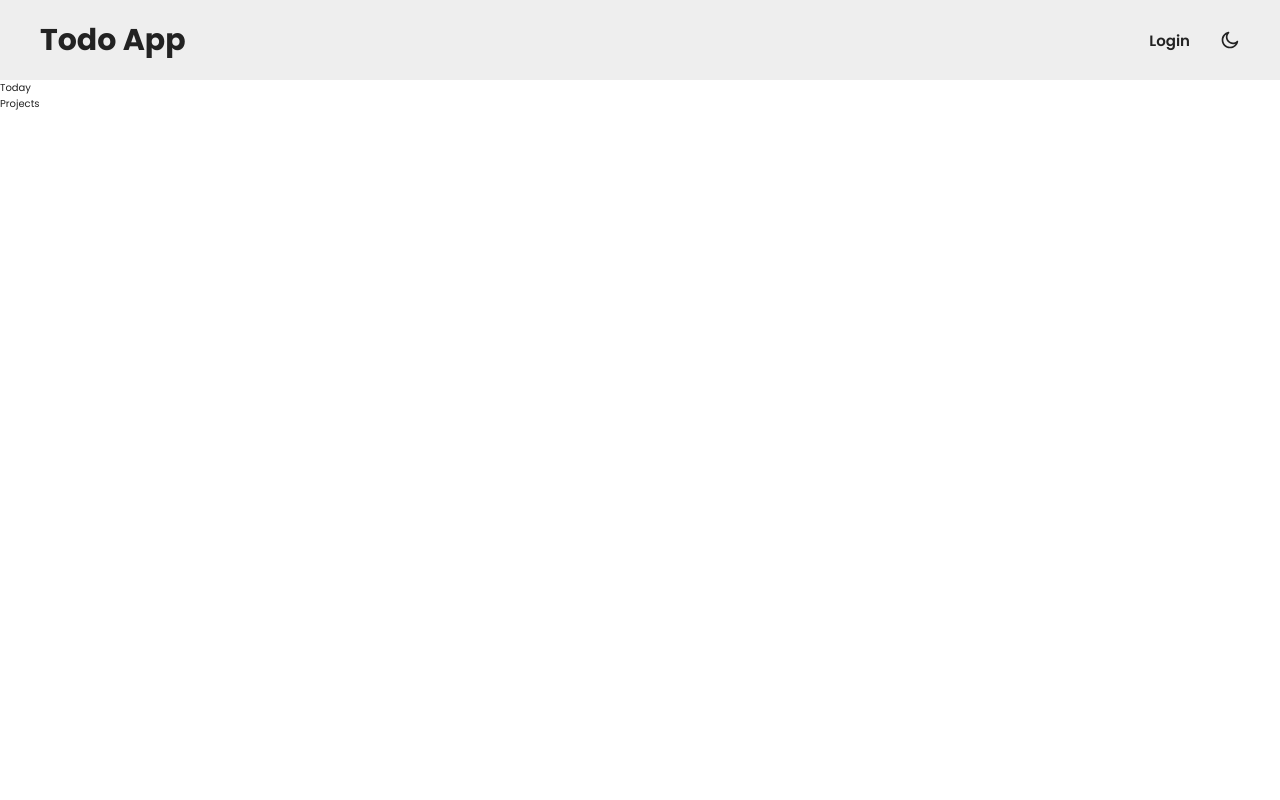
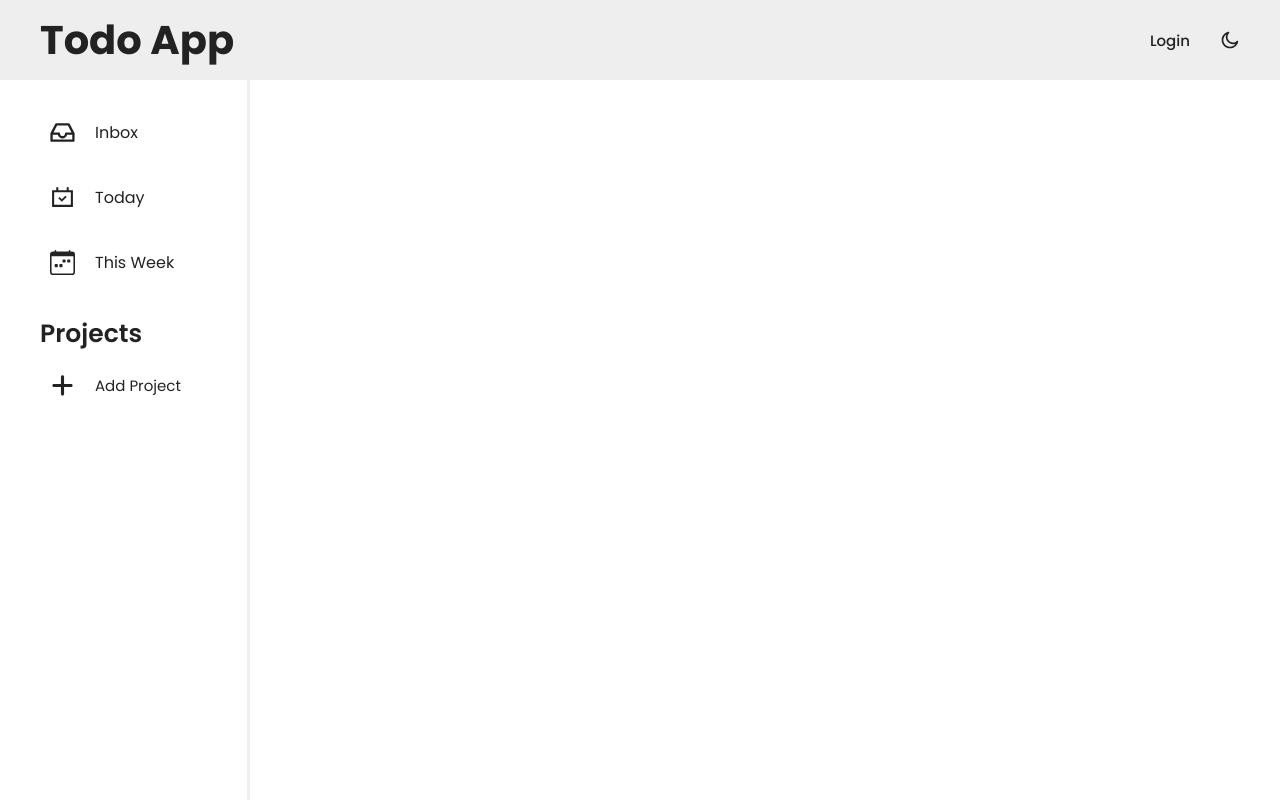
Before and after one commit to gunesozdogan/popupsmart-react-practicum-first-case, a website built with webpack: page dist/index.html in a window 1280 px wide. Built offline with nearby package versions, Linux system fonts and the light colour scheme.

Commit message:
Add navigation section

```diff
--- a/dist/index.html
+++ b/dist/index.html
@@ -30,12 +30,78 @@
                 </div>
             </header>
             <main>
-                <nav>
-                    <div class="today">
-                        <span>Today</span>
+                <nav class="nav">
+                    <div class="inbox-section nav-section">
+                        <span class="inbox-heading nav-heading"
+                            ><?xml version="1.0" ?><svg
+                                class="inbox-icon nav-icon"
+                                id="Layer_2"
+                                style="enable-background: new 0 0 32 32"
+                                version="1.1"
+                                viewBox="0 0 32 32"
+                                xml:space="preserve"
+                                xmlns="http://www.w3.org/2000/svg"
+                                xmlns:xlink="http://www.w3.org/1999/xlink"
+                            >
+                                <g>
+                                    <path
+                                        d="M31.33044,16.76752L25.17084,4.8183c-0.25684-0.49896-0.77142-0.81244-1.33295-0.81244H8.15955   c-0.56152,0-1.07611,0.31348-1.33295,0.81244L0.66699,16.76752C0.56665,16.98346,0.50891,17.21674,0.5,17.45496v9.03931   c0,0.828,0.67181,1.49988,1.49988,1.49988h27.99768c0.82806,0,1.49988-0.67188,1.49988-1.49988   c-0.01239-0.05481,0.01526-9.04504-0.00531-9.09216C31.48468,17.18103,31.42102,16.96759,31.33044,16.76752z M9.07349,7.00562   h13.85046l4.61316,8.94946h-6.88837c-0.82806,0-1.49988,0.71185-1.49988,1.53992c-0.11523,4.16351-6.20898,4.15924-6.30029-0.04016   c0-0.82794-0.67181-1.49976-1.49988-1.49976H4.46033L9.07349,7.00562z M28.49768,24.99438H3.49976v-6.03955h6.52386   c0.65717,2.68921,3.08667,4.69,5.9751,4.69c2.87964,0,5.30328-1.98907,5.96924-4.69h6.52972V24.99438z"
+                                    />
+                                </g>
+                            </svg>
+                            Inbox</span
+                        >
                     </div>
-                    <div><span class="this-week"></span></div>
-                    <div>Projects</div>
+                    <div class="today-section nav-section">
+                        <span class="today-heading nav-heading"
+                            ><?xml version="1.0" ?><svg
+                                class="today-icon nav-icon"
+                                data-name="Layer 1"
+                                id="Layer_1"
+                                viewBox="0 0 24 24"
+                                xmlns="http://www.w3.org/2000/svg"
+                            >
+                                <title />
+                                <path
+                                    d="M18,5V3a1,1,0,0,0-2,0V5H8V3A1,1,0,0,0,6,3V5H2V21H22V5Zm2,14H4V7H20Zm-3.94-7.58-1.2-1.2L11.3,13.78,9.14,11.63l-1.2,1.2,3.36,3.36Z"
+                                /></svg
+                            >Today</span
+                        >
+                    </div>
+                    <div class="this-week-section nav-section">
+                        <span class="this-week-heading nav-heading"
+                            ><?xml version="1.0" ?><svg
+                                class="this-week-icon nav-icon"
+                                fill="currentColor"
+                                height="16"
+                                viewBox="0 0 16 16"
+                                width="16"
+                                xmlns="http://www.w3.org/2000/svg"
+                            >
+                                <path
+                                    d="M11 6.5a.5.5 0 0 1 .5-.5h1a.5.5 0 0 1 .5.5v1a.5.5 0 0 1-.5.5h-1a.5.5 0 0 1-.5-.5v-1zm-3 0a.5.5 0 0 1 .5-.5h1a.5.5 0 0 1 .5.5v1a.5.5 0 0 1-.5.5h-1a.5.5 0 0 1-.5-.5v-1zm-5 3a.5.5 0 0 1 .5-.5h1a.5.5 0 0 1 .5.5v1a.5.5 0 0 1-.5.5h-1a.5.5 0 0 1-.5-.5v-1zm3 0a.5.5 0 0 1 .5-.5h1a.5.5 0 0 1 .5.5v1a.5.5 0 0 1-.5.5h-1a.5.5 0 0 1-.5-.5v-1z"
+                                />
+                                <path
+                                    d="M3.5 0a.5.5 0 0 1 .5.5V1h8V.5a.5.5 0 0 1 1 0V1h1a2 2 0 0 1 2 2v11a2 2 0 0 1-2 2H2a2 2 0 0 1-2-2V3a2 2 0 0 1 2-2h1V.5a.5.5 0 0 1 .5-.5zM1 4v10a1 1 0 0 0 1 1h12a1 1 0 0 0 1-1V4H1z"
+                                /></svg
+                            >This Week</span
+                        >
+                    </div>
+                    <div class="projects-section nav-section">
+                        <span class="projects-heading">Projects</span>
+                        <button class="add-project-btn">
+                            <?xml version="1.0" ?><svg
+                                class="nav-icon"
+                                viewBox="0 0 448 512"
+                                xmlns="http://www.w3.org/2000/svg"
+                            >
+                                <path
+                                    d="M432 256c0 17.69-14.33 32.01-32 32.01H256v144c0 17.69-14.33 31.99-32 31.99s-32-14.3-32-31.99v-144H48c-17.67 0-32-14.32-32-32.01s14.33-31.99 32-31.99H192v-144c0-17.69 14.33-32.01 32-32.01s32 14.32 32 32.01v144h144C417.7 224 432 238.3 432 256z"
+                                /></svg
+                            >Add Project
+                        </button>
+                        <div class="projects"></div>
+                    </div>
                 </nav>
             </main>
             <footer></footer>
--- a/dist/style.css
+++ b/dist/style.css
@@ -3,16 +3,15 @@
     --text-color: #222;
     --main-bkg-color: #fff;
     --sec-bkg-color: #eee;
-    --anchor-color: #0033cc;
+    --helper-color: #eee;
     color: var(--text-color);
 }
 
 :root.dark-theme {
     --text-color: #eee;
     --main-bkg-color: #121212;
-    --sec-bkg-color: #4e4e50;
-    /* --sec-bkg-color: #121212; */
-    --anchor-color: #c3073f;
+    --sec-bkg-color: #c3073f;
+    --helper-color: #222;
 }
 
 * {
@@ -20,6 +19,15 @@
     margin: 0;
     padding: 0;
     font-family: "Poppins", sans-serif;
+
+    /* no text focus */
+    -webkit-touch-callout: none; /* iOS Safari */
+    -webkit-user-select: none; /* Safari */
+    -khtml-user-select: none; /* Konqueror HTML */
+    -moz-user-select: none; /* Old versions of Firefox */
+    -ms-user-select: none; /* Internet Explorer/Edge */
+    user-select: none; /* Non-prefixed version, currently
+                                    supported by Chrome, Edge, Opera and Firefox */
 }
 
 .outer-container {
@@ -29,6 +37,7 @@
     min-height: 100vh;
 }
 
+/* Header Section*/
 header {
     display: flex;
     align-items: center;
@@ -36,11 +45,12 @@ header {
     min-width: 100vw;
     height: 10vh;
     padding: 2rem 4rem;
-    background-color: var(--sec-bkg-color);
+    background-color: var(--helper-color);
+    z-index: 2000;
 }
 
 h1 {
-    font-size: 3rem;
+    font-size: 4rem;
 }
 
 .header-right {
@@ -53,9 +63,13 @@ h1 {
     background-color: transparent;
     border: none;
     font-size: 1.5rem;
-    font-weight: 600;
+    font-weight: 500;
     cursor: pointer;
     color: var(--text-color);
+}
+
+.login-btn:hover {
+    font-weight: 800;
 }
 
 .theme-color-icon {
@@ -65,3 +79,83 @@ h1 {
     align-items: center;
     background-color: transparent;
 }
+
+/* Main Section */
+main {
+    display: flex;
+    flex: 1;
+}
+
+/* Nav Section */
+.nav {
+    display: flex;
+    flex-direction: column;
+    background-color: var(--main-bkg-color);
+    border-right: 3px solid var(--helper-color);
+    width: 15vw;
+    min-width: 25rem;
+    color: var(--text-color);
+    padding: 3rem;
+    gap: 2rem;
+    font-size: 1.6rem;
+    z-index: 1000;
+}
+
+.nav-heading,
+.projects-heading {
+    padding: 1rem 2rem;
+    border-radius: 1rem;
+    cursor: pointer;
+    width: 100%;
+    display: flex;
+    justify-content: left;
+    align-items: center;
+}
+
+.projects-heading {
+    font-size: 2.5rem;
+    font-weight: 600;
+    padding-left: 1rem;
+    cursor: auto;
+}
+
+.nav-heading {
+    display: flex;
+    gap: 2rem;
+}
+
+.nav-heading:hover {
+    background-color: var(--sec-bkg-color);
+}
+
+.nav-icon {
+    width: 2.5rem;
+    height: 2.5rem;
+    fill: var(--text-color);
+}
+
+/* Projects Section */
+.projects-section {
+    display: flex;
+    flex-direction: column;
+}
+
+.add-project-btn {
+    background-color: transparent;
+    border: none;
+    cursor: pointer;
+    font-size: 1.5rem;
+    display: flex;
+    justify-content: left;
+    padding: 1rem 2rem;
+    border-radius: 1rem;
+    display: flex;
+    align-items: center;
+    gap: 2rem;
+    width: 100%;
+    color: var(--text-color);
+}
+
+.add-project-btn:hover {
+    background-color: var(--sec-bkg-color);
+}
```
